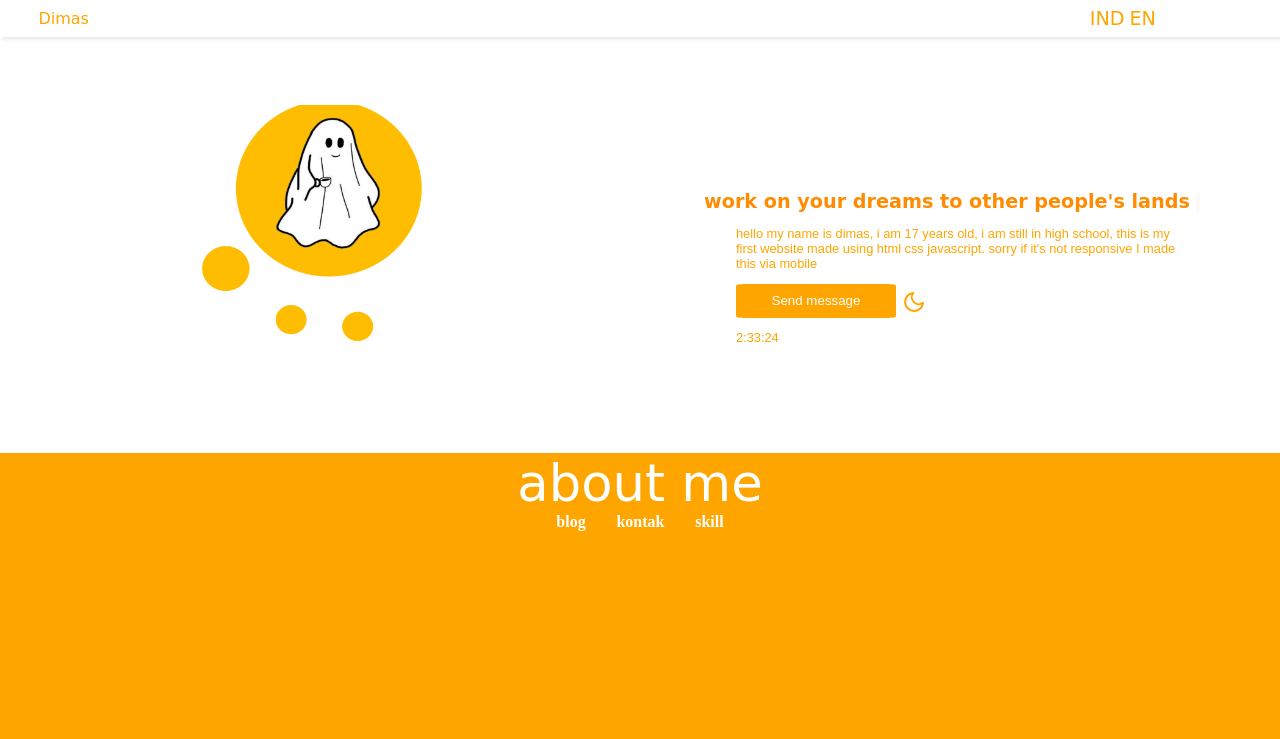
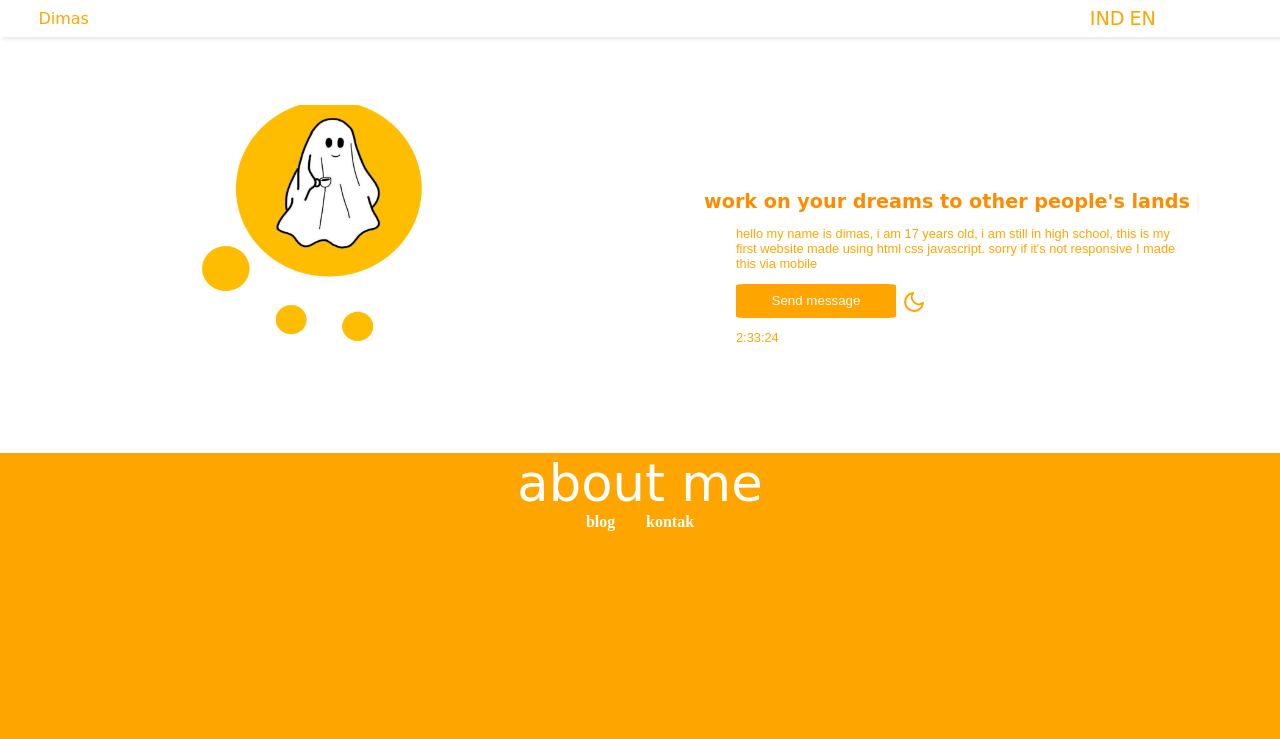
Before and after one commit to dimasyogakurniawan/dimasyogakurniawan.github.io, a plain HTML site: page page.html in a window 1280 px wide. Shown: the top 739 px of the page. Drawn offline with nearby package versions, Linux system fonts and the light colour scheme; a web font is replaced by a local one.

Commit message:
update kecil

```diff
--- a/page.html
+++ b/page.html
@@ -59,7 +59,6 @@
       <div class="tekno">
           <p id="html">blog</p>
           <p id="css">kontak</p>
-          <p id="javascript">skill </p>
 
       </div>
       <div class="icon">
```
